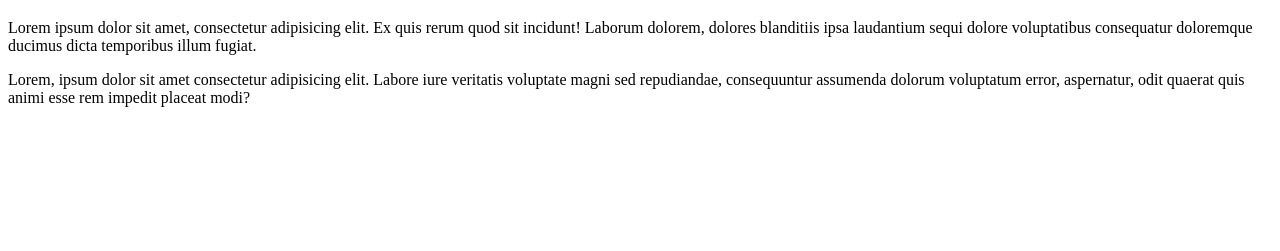
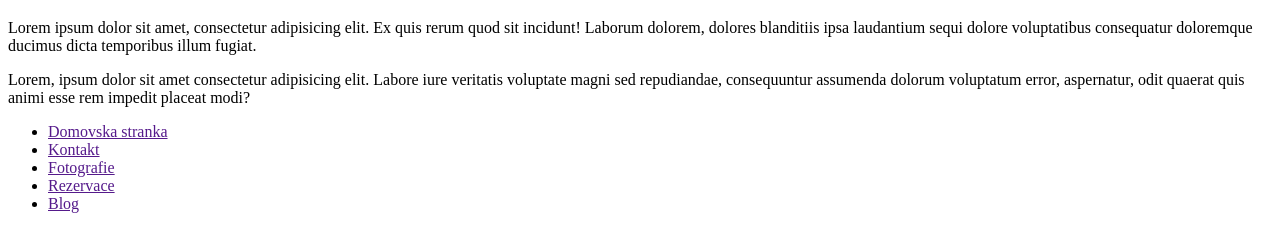
Before and after one commit to 66veronika/fiktivni-projekt, a plain HTML site: page index.html in a window 1280 px wide. Shown: the part 61-312 px from the top of the page. Drawn offline with Linux system fonts and the light colour scheme.

Commit message:
vytvoreno menu

```diff
--- a/index.html
+++ b/index.html
@@ -12,6 +12,16 @@
 
     <p>Lorem, ipsum dolor sit amet consectetur adipisicing elit. Labore iure veritatis voluptate magni sed repudiandae, consequuntur assumenda dolorum voluptatum error, aspernatur, odit quaerat quis animi esse rem impedit placeat modi?</p>
 
+    <nav>
+        <ul>
+            <li><a href="">Domovska stranka</a></li>
+            <li><a href="">Kontakt</a></li>
+            <li><a href="">Fotografie</a></li>
+            <li><a href="">Rezervace</a></li>
+            <li><a href="">Blog</a></li>
+
+        </ul>
+    </nav>
 
     <script src="./js/main.js"></script>
 </body>
```
